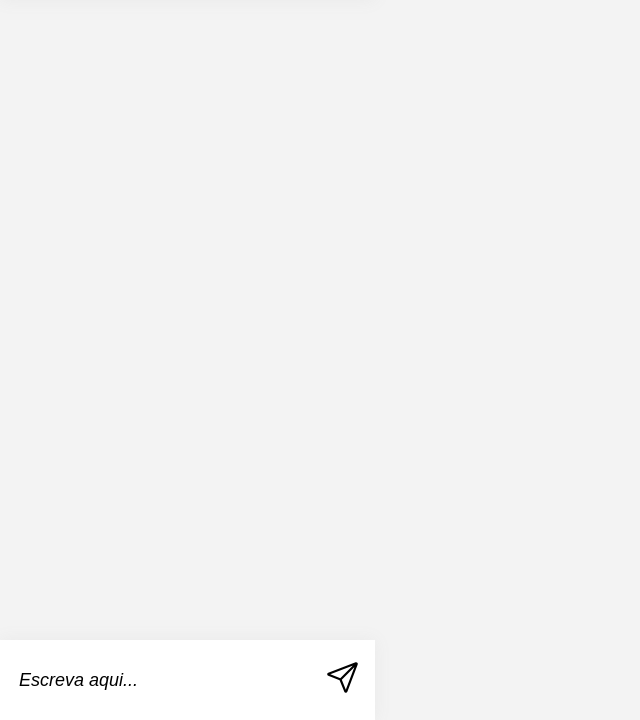
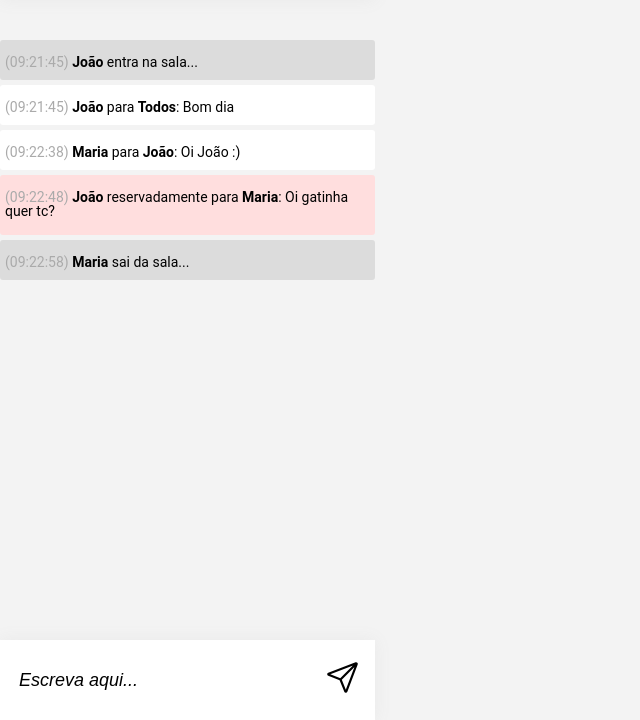
Before and after one commit to marcelemontalvao/Projeto_05_batePapoUOL, a plain HTML site: page index.html in a window 1280 px wide. Shown: the part 80-800 px from the top of the page, without its empty margins (0-640 px from the left). Drawn offline with nearby package versions, Linux system fonts and the light colour scheme.

Commit message:
Ajuste no Layout

```diff
--- a/css/styles.css
+++ b/css/styles.css
@@ -1,11 +1,15 @@
 * {
     box-sizing: border-box;
 }
+
+@import url('https://fonts.googleapis.com/css2?family=Roboto:ital,wght@0,100;0,300;0,400;0,500;0,700;0,900;1,100;1,300;1,400;1,500;1,700;1,900&display=swap');
+
 
 body {
     width: 375px;
     height: 667px;
     background-color: #f3f3f3;
+    font-family: 'Roboto', sans-serif;
 }
 
 .topo,.barra {
@@ -37,6 +41,49 @@ img {
     margin-right: 5px;
 }
 
+.conteudo {
+    margin-top: 120px;
+    display: flex;
+    flex-wrap: wrap;
+}
+
+.conteudo > div {
+    width: 375px;
+    height: 40px;
+    margin-bottom: 5px;
+    border-radius: 3px;
+}
+
+.mensagem > p {
+   margin-top: 15px;
+   margin-left: 5px;
+   font-size: 14px;
+}
+
+span {
+    color: #AAAAAA;;
+}
+
+.pessoas {
+    font-weight: bold;
+    color: black;
+}
+
+.conteudo > .cinza {
+    background-color: #dcdcdc;
+    display: flex;
+}
+
+.conteudo > .branco {
+    background-color: #ffffff;
+}
+
+.conteudo > .rosa {
+    width: 375px;
+    height: 60px;
+    background-color: #ffdede;
+}
+
 .barra {
     bottom: 0;
 }
@@ -45,9 +92,8 @@ img {
     margin: 17px;
     border: none;
     font-size: 18px;
-    font-weight: 500;
+    font-weight: 400;
     font-style: italic;
-
 }
 
 .barra > ion-icon {
--- a/index.html
+++ b/index.html
@@ -14,6 +14,40 @@
         <ion-icon name="people"></ion-icon>
     </div>
 
+    <div class="conteudo">
+        <div class="cinza">
+          <div class="mensagem">
+              <p><span>(09:21:45)</span>  <span class="pessoas">João</span>  entra na sala... </p>
+          </div>
+        </div>
+
+        <div class="branco">
+            <div class="mensagem">
+            <p> <span>(09:21:45)</span> <span class="pessoas">João</span> para <span class="pessoas">Todos</span>: Bom dia</p>
+            </div>
+        </div>
+
+        <div class="branco">
+            <div class="mensagem">
+                <p> <span>(09:22:38)</span> <span class="pessoas">Maria</span> para <span class="pessoas">João</span>: Oi João :)</p>
+           </div>
+        </div>
+
+        <div class="rosa">
+            <div class="mensagem">
+                <p> <span>(09:22:48)</span> <span class="pessoas">João</span> reservadamente para <span class="pessoas">Maria</span>: Oi gatinha quer tc?</p>
+            </div>
+        </div>
+
+        <div class="cinza">
+            <div class="mensagem">
+                <p> <span>(09:22:58)</span> <span class="pessoas">Maria</span> sai da sala...</p>
+            </div>
+
+        </div>
+
+    </div>
+
     <div class="barra">
         <input type="text" name="input" value="Escreva aqui...">
         <ion-icon name="paper-plane-outline"></ion-icon>
```
